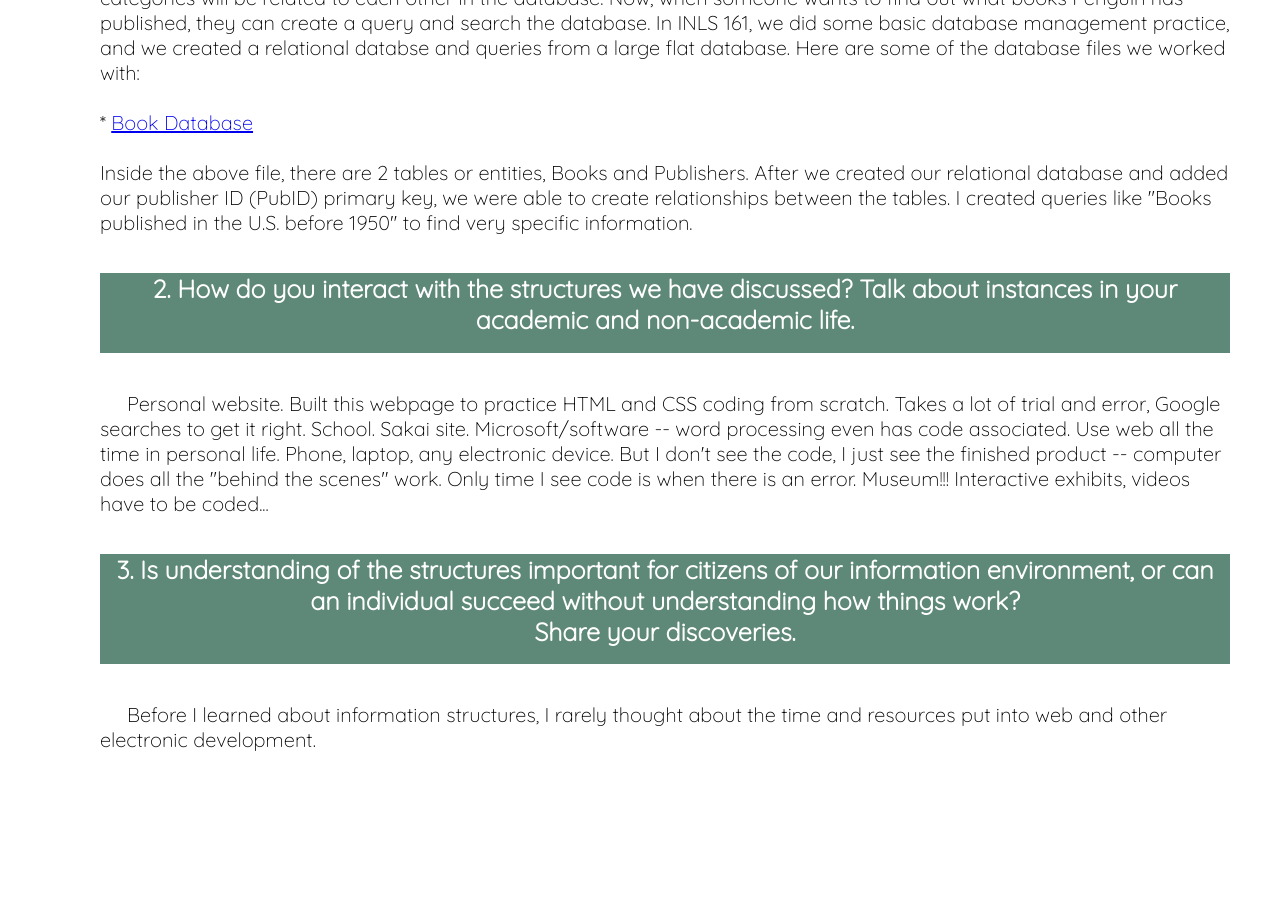
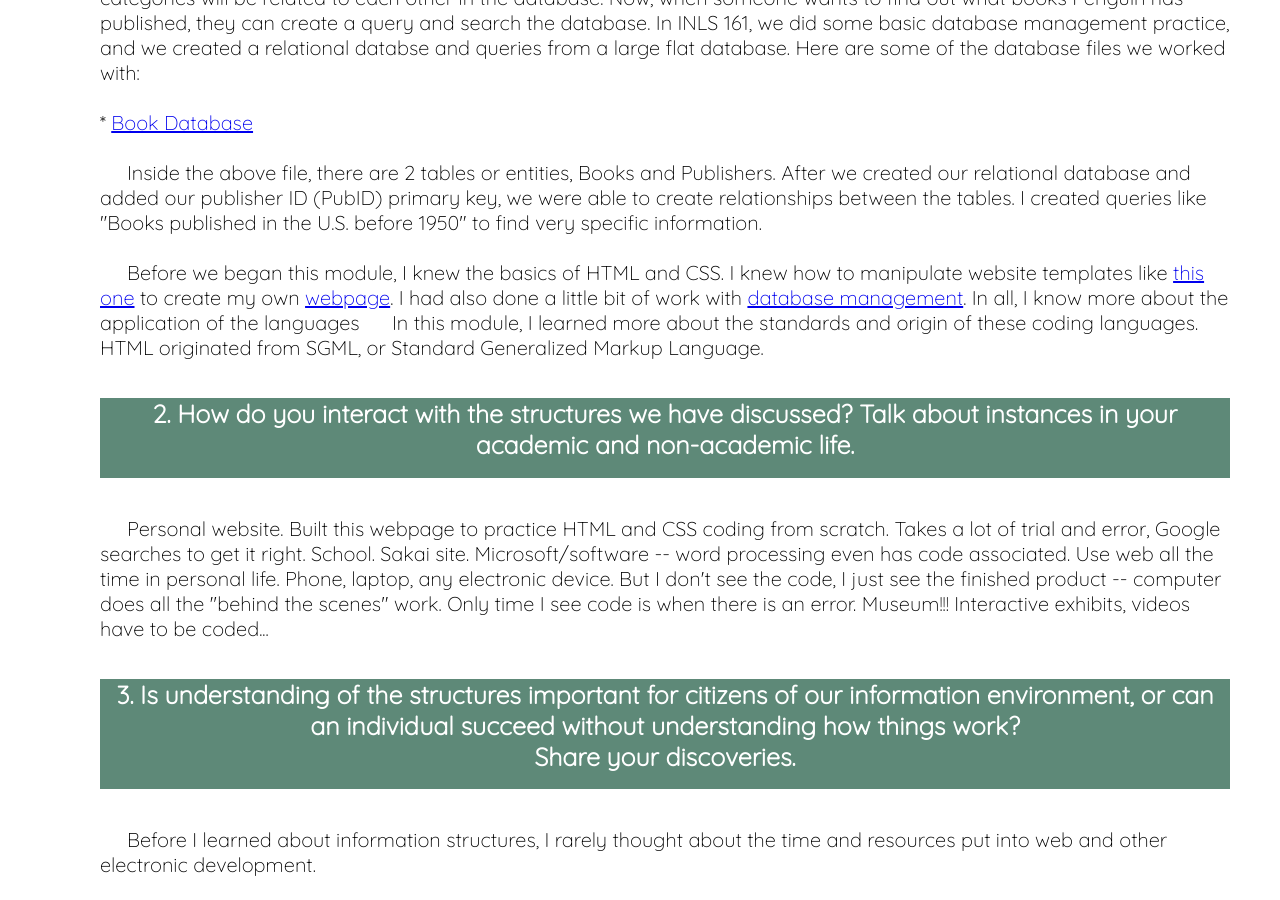
Before and after one commit to rcmetcalf/rcmetcalf.github.io, a Jekyll site: the page gooey/index.html, which Jekyll copies as it is, in a window 1280 px wide and 900 px high, scrolled down 2671 px. Built offline with Jekyll 4.4.1, drawn with Linux system fonts in a browser that asks for light colours; Markdown is read by kramdown in place of the engine named in the settings.

Commit message:
Update index.html

```diff
--- a/gooey/index.html
+++ b/gooey/index.html
@@ -50,7 +50,11 @@
 			&nbsp;&nbsp;&nbsp;&nbsp;&nbsp;I'll also need to create a primary key as a unique identifier for each book. I can use the ISBN number. These new categories will be related to each other in the database. Now, when someone wants to find out what books Penguin has published, they can create a query and search the database. In INLS 161, we did some basic database management practice, and we created a relational databse and queries from a large flat database. Here are some of the database files we worked with:<br><br>
 			* <a href="http://rcmetcalf.github.io/content/inls-161-book-database.odb">Book Database</a><br>
 			<br>
-			Inside the above file, there are 2 tables or entities, Books and Publishers. After we created our relational database and added our publisher ID (PubID) primary key, we were able to create relationships between the tables. I created queries like "Books published in the U.S. before 1950" to find very specific information.<br>
+			&nbsp;&nbsp;&nbsp;&nbsp;&nbsp;Inside the above file, there are 2 tables or entities, Books and Publishers. After we created our relational database and added our publisher ID (PubID) primary key, we were able to create relationships between the tables. I created queries like "Books published in the U.S. before 1950" to find very specific information.<br>
+			<br>
+			&nbsp;&nbsp;&nbsp;&nbsp;&nbsp;Before we began this module, I knew the basics of HTML and CSS. I knew how to manipulate website templates like <a href="http://carte-noire.jacobtomlinson.co.uk/">this one</a> to create my own <a href="http://rcmetcalf.github.io">webpage</a>. I had also done a little bit of work with <a href="http://rcmetcalf.github.io/content/inls-161-book-database.odb">database management</a>. In all, I know more about the application of the languages
+			&nbsp;&nbsp;&nbsp;&nbsp;&nbsp;In this module, I learned more about the standards and origin of these coding languages. HTML originated from SGML, or Standard Generalized Markup Language.
+
 
 			</p><br>
 			<div class="jumbotron-1">
```
